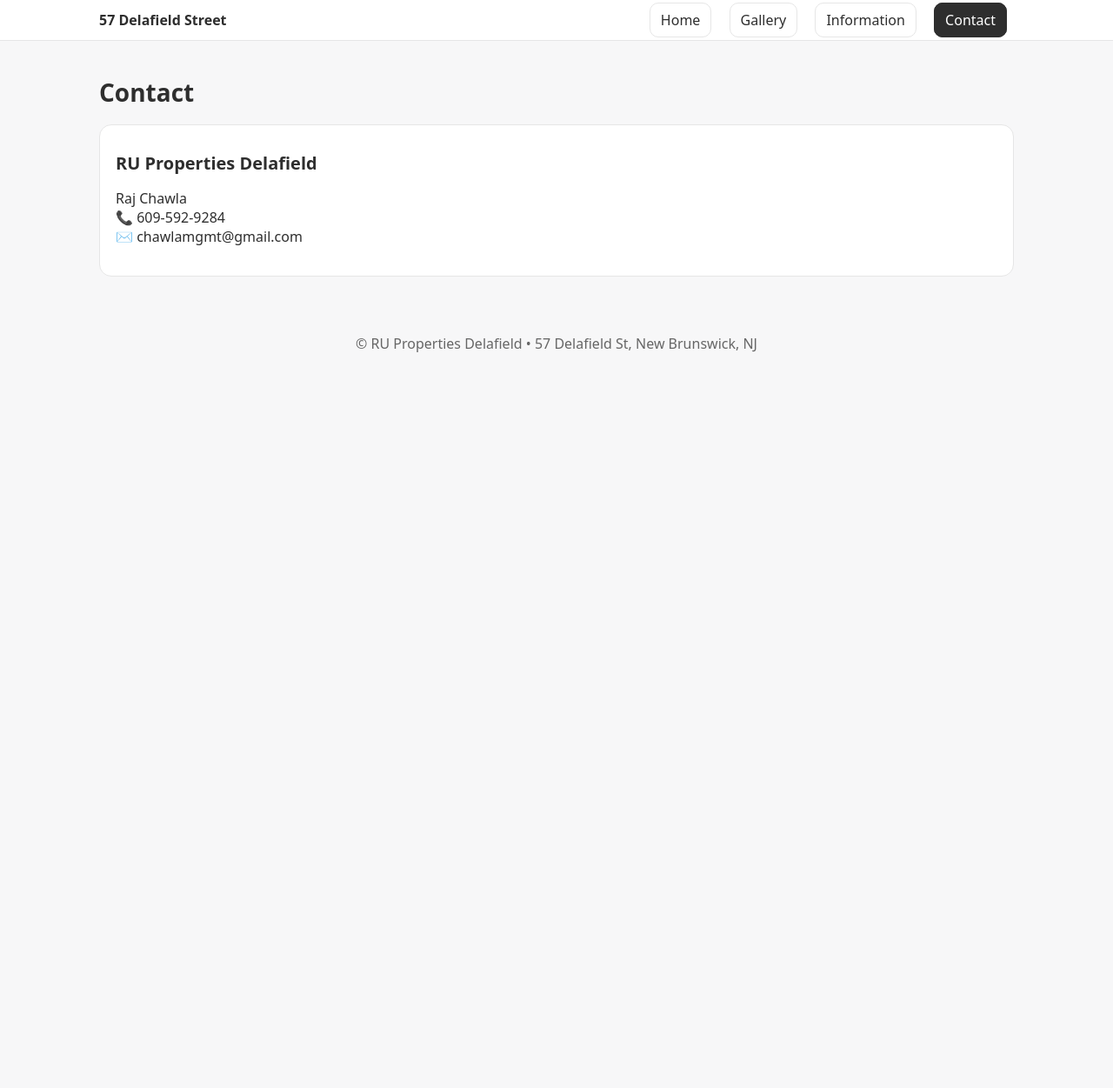
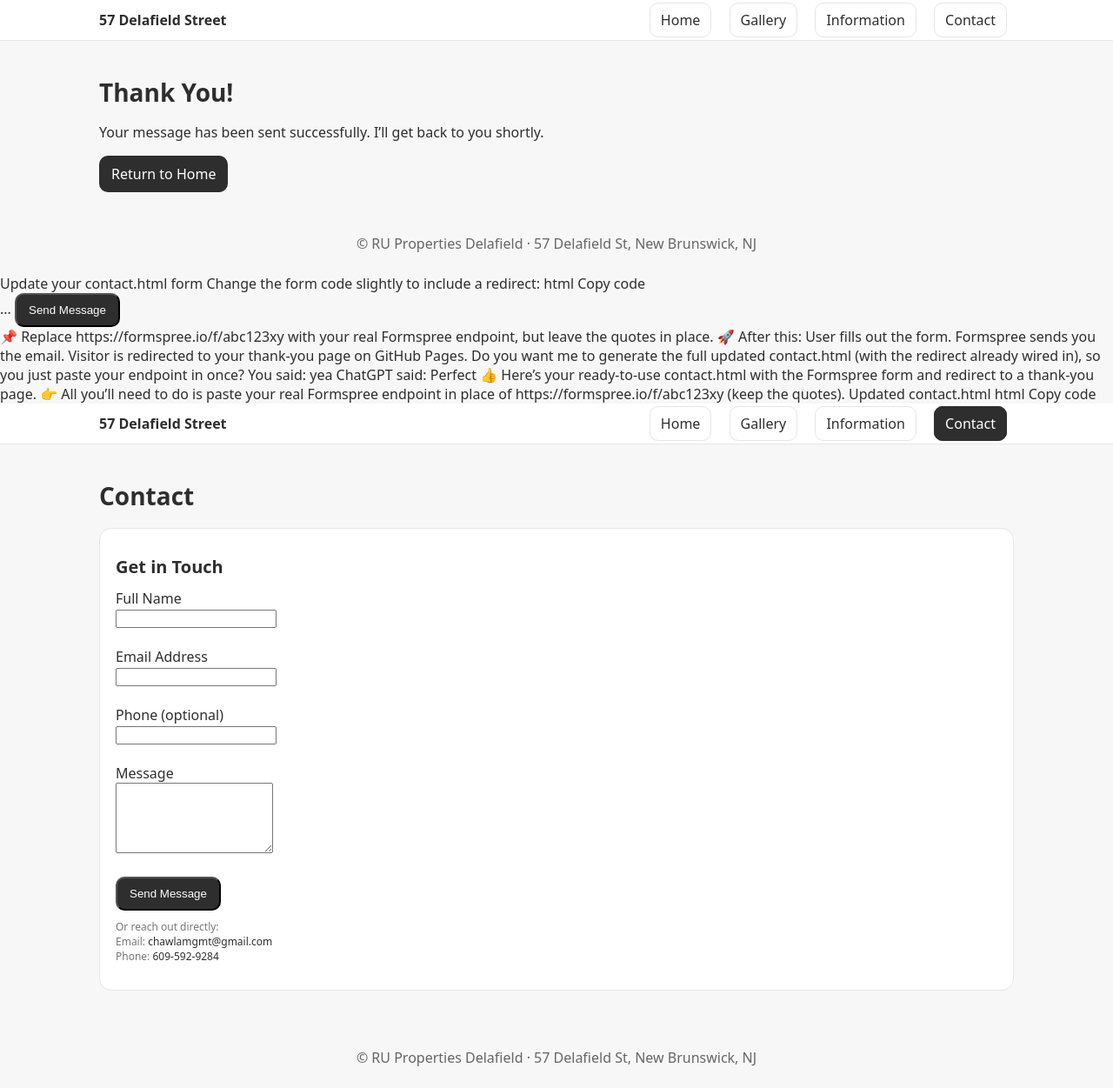
Before and after one commit to urbansherphl/57-Delafield-Site, a plain HTML site: page contact.html in a window 1280 px wide. Shown: the whole page at 87% size. Before the commit the page ends 800 px from the top, so only its background shows below. Drawn offline with Linux system fonts and the light colour scheme.

Commit message:
Update contact.html

```diff
--- a/contact.html
+++ b/contact.html
@@ -1,23 +1,147 @@
-<!doctype html><html lang="en"><head><meta charset="utf-8">
-<meta name="viewport" content="width=device-width,initial-scale=1">
-<title>57 Delafield Street — RU Properties Delafield</title>
-<link rel="stylesheet" href="style.css"></head><body>
-<nav><div class="container"><div class="brand">57 Delafield Street</div>
+<!DOCTYPE html>
+<html lang="en">
+<head>
+  <meta charset="UTF-8">
+  <meta name="viewport" content="width=device-width, initial-scale=1.0">
+  <title>Thank You</title>
+  <link rel="stylesheet" href="style.css">
+</head>
+<body>
+  <nav>
+    <div class="container">
+      <div class="brand">57 Delafield Street</div>
       <div class="navlinks">
-<a href="index.html" class="">Home</a>
-<a href="gallery.html" class="">Gallery</a>
-<a href="info.html" class="">Information</a>
+        <a href="index.html">Home</a>
+        <a href="gallery.html">Gallery</a>
+        <a href="info.html">Information</a>
+        <a href="contact.html">Contact</a>
+      </div>
+    </div>
+  </nav>
+
+  <div class="container">
+    <h1 class="h1">Thank You!</h1>
+    <p>Your message has been sent successfully. I’ll get back to you shortly.</p>
+    <a href="index.html" class="cta">Return to Home</a>
+  </div>
+
+  <footer>
+    © RU Properties Delafield · 57 Delafield St, New Brunswick, NJ
+  </footer>
+</body>
+</html>
+Update your contact.html form
+Change the form code slightly to include a redirect:
+
+html
+Copy code
+<form action="https://formspree.io/f/mrbadwbn" method="POST">
+  ...
+  <input type="hidden" name="_next" value="https://urbansherphl.github.io/57-Delafield-Site/thanks.html">
+  <button type="submit" class="cta">Send Message</button>
+</form>
+📌 Replace https://formspree.io/f/abc123xy with your real Formspree endpoint, but leave the quotes in place.
+
+🚀 After this:
+
+User fills out the form.
+
+Formspree sends you the email.
+
+Visitor is redirected to your thank-you page on GitHub Pages.
+
+Do you want me to generate the full updated contact.html (with the redirect already wired in), so you just paste your endpoint in once?
+
+
+
+
+
+
+You said:
+yea
+
+
+ChatGPT said:
+Perfect 👍 Here’s your ready-to-use contact.html with the Formspree form and redirect to a thank-you page.
+
+👉 All you’ll need to do is paste your real Formspree endpoint in place of https://formspree.io/f/abc123xy (keep the quotes).
+
+Updated contact.html
+html
+Copy code
+<!DOCTYPE html>
+<html lang="en">
+<head>
+  <meta charset="UTF-8">
+  <meta name="viewport" content="width=device-width, initial-scale=1.0">
+  <title>57 Delafield Street – RU Properties Delafield</title>
+  <link rel="stylesheet" href="style.css">
+</head>
+<body>
+  <nav>
+    <div class="container">
+      <div class="brand">57 Delafield Street</div>
+      <div class="navlinks">
+        <a href="index.html">Home</a>
+        <a href="gallery.html">Gallery</a>
+        <a href="info.html">Information</a>
         <a href="contact.html" class="active">Contact</a>
-</div></div></nav>
+      </div>
+    </div>
+  </nav>
 
   <div class="container">
     <h1 class="h1">Contact</h1>
+
     <div class="section">
-    <div class="h2">RU Properties Delafield</div>
-    <p>Raj Chawla<br>
-       📞 <a href="tel:+16095929284">609-592-9284</a><br>
-       ✉️ <a href="mailto:chawlamgmt@gmail.com">chawlamgmt@gmail.com</a></p>
+      <div class="h2">Get in Touch</div>
+
+      <form action="https://formspree.io/f/abc123xy" method="POST">
+        <label>
+          Full Name<br>
+          <input type="text" name="name" required>
+        </label>
+        <br><br>
+
+        <label>
+          Email Address<br>
+          <input type="email" name="email" required>
+        </label>
+        <br><br>
+
+        <label>
+          Phone (optional)<br>
+          <input type="tel" name="phone">
+        </label>
+        <br><br>
+
+        <label>
+          Message<br>
+          <textarea name="message" rows="5" required></textarea>
+        </label>
+        <br><br>
+
+        <!-- Subject line in Gmail -->
+        <input type="hidden" name="_subject" value="57 Delafield — New Inquiry">
+
+        <!-- Redirect to thank-you page -->
+        <input type="hidden" name="_next" value="https://urbansherphl.github.io/57-Delafield-Site/thanks.html">
+
+        <button type="submit" class="cta">Send Message</button>
+      </form>
+
+      <p class="small" style="margin-top:10px;">
+        Or reach out directly:<br>
+        Email: <a href="mailto:chawlamgmt@gmail.com">chawlamgmt@gmail.com</a><br>
+        Phone: <a href="tel:+16095929284">609-592-9284</a>
+      </p>
     </div>
   </div>
-<footer>© RU Properties Delafield • 57 Delafield St, New Brunswick, NJ</footer>
-<script src="script.js"></script></body></html>
+
+  <footer>
+    © RU Properties Delafield · 57 Delafield St, New Brunswick, NJ
+  </footer>
+
+  <script src="script.js"></script>
+</body>
+</html>
```
Lines whose indentation alone changed are shown as unchanged.
